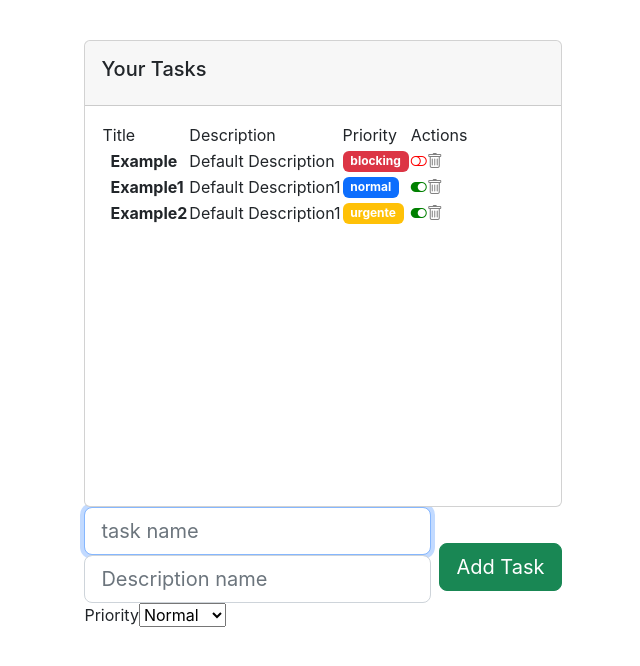
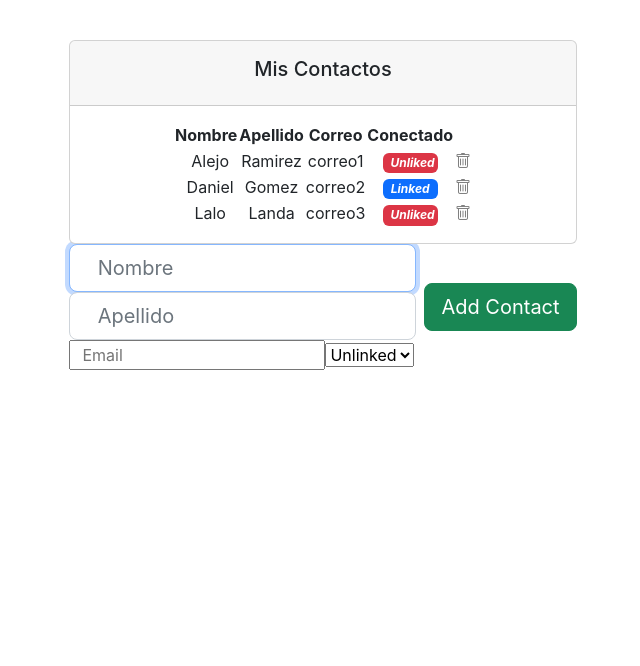
Before and after one commit to dalejandroramirez/OpenbootCamp, a React (Create React App) app: page / in a window 1280 px wide. Shown: the top 666 px of the page, without its empty margins (317-957 px from the left). Built offline with nearby package versions, Linux system fonts and the light colour scheme.

Commit message:
feature Creacion de la tarea numero 3 la cual solicita la creancio de una lista de contactos que se puede modificar y decir si esta o no conectadps

```diff
--- a/src/App.css
+++ b/src/App.css
@@ -1,5 +1,6 @@
 .App {
   text-align: center;
+  box-sizing: border-box;
 }
 
 .App-logo {
--- a/src/App.js
+++ b/src/App.js
@@ -11,6 +11,8 @@ import MiComponeteConContexto from './components/hooks/Ejemplo3'
 import Ejemplo4 from './components/hooks/Ejemplo4';
 import Greetingstyled from './components/pure/greetingStyled';
 import Father from './components/container/father';
+import ContactListComponent from './components/container/contact_list';
+
 
 function App() {
   return (
@@ -24,7 +26,7 @@ function App() {
         {/* <GreetingFun name="Alejo"></GreetingFun> */}
 
         {/* Componente Listado de Tareas */}
-        <TaskListComponent ></TaskListComponent>
+        {/* <TaskListComponent ></TaskListComponent> */}
 
         {/* Ejemplos de uso de Hooks */}
         {/* <Ejemplo1></Ejemplo1> */}
@@ -43,6 +45,14 @@ function App() {
       {/* <Father></Father> */}
       {/* <TaskListComponent ></TaskListComponent> */}
       {/* </header> */}
+
+
+      {/* Tarea 3 */
+
+       <ContactListComponent>
+
+      </ContactListComponent> }
+
     </div>
   );
 }
--- /dev/null
+++ b/src/components/container/contact_list.jsx
@@ -0,0 +1,92 @@
+import React , {useEffect,useState} from "react";
+import { Contact } from "../../models/contact.class"
+import Contacto from "../pure/contacto";
+import Contactform from "../pure/forms/contactForm";
+
+
+
+// Mostraremos todos los contactacto en el momento
+
+const ContactListComponent = () => {
+
+    const contacto1 = new Contact('Alejo','Ramirez','correo1',false);
+    const contacto2 = new Contact('Daniel','Gomez','correo2',true);
+    const contacto3 = new Contact('Lalo','Landa','correo3',false)
+
+    const [contacts, setcontacts] = useState([contacto1,contacto2,contacto3]);
+
+    useEffect(() => {
+        console.log("El estado de los contactos será modificado",contacts);
+        return () => {
+        };
+    }, [contacts]);
+
+
+    function contactIsConected(contact) {
+      console.log("Contacto que se va a conectar es: ",contact);
+      const index = contacts.indexOf(contact);
+      const tempContacts = [...contacts];
+      tempContacts[index].linked = !tempContacts[index].linked ;
+      setcontacts(tempContacts)
+    }
+
+    function contactIsadded(contact) {
+      console.log("this task will be add",contact);
+      const index = contacts.indexOf(contact);
+      const tempContacts = [...contacts];
+      tempContacts.push(contact)
+      setcontacts(tempContacts)
+    }
+
+    function removeContact(contact)
+    {
+      console.log("this task will be add",contact);
+      const index = contacts.indexOf(contact);
+      const tempContacts = [...contacts];
+      tempContacts.splice(index,1)
+      setcontacts(tempContacts)
+    }
+
+
+    return (
+      <div>
+        <div className="col-12">
+          <div className="card">
+            <div className="card-header p-3">
+              <h5 style={{textAlign: "center"}}> Mis Contactos</h5>
+            </div>
+            <div className='card-body' data-mdb-perfect-scrollbar= "true" style = { {position: 'relative', height: 'auto'} }>
+            <table style={{margin:"0 auto"}}>
+              <thead style={{ textAlign:"center" ,border:"2px"}}>
+                <tr>
+                  <th > Nombre </th>
+                  <th > Apellido </th>
+                  <th> Correo  </th>
+                  <th> Conectado </th>
+                  <th> </th>
+                </tr>
+              </thead>
+              <tbody >
+                {contacts.map((contact,index)=>{
+                  return(
+                    <Contacto
+                      key={index}
+                      contact={contact}
+                      conected = {contactIsConected}
+                      remove={removeContact}
+                    />
+
+                  )}
+                  )
+                }
+              </tbody>
+            </table>
+          </div>
+        </div>
+        </div>
+        <Contactform add= {contactIsadded}> </Contactform>
+      </div>
+    );
+}
+
+export default ContactListComponent;
--- a/src/components/container/task_list.jsx
+++ b/src/components/container/task_list.jsx
@@ -2,6 +2,7 @@ import React ,{ useState, useEffect} from 'react';
 import { LEVELS } from '../../models/levels.enum';
 import { Task } from "../../models/task.class"
 import TaskComponent from '../pure/task';
+
 
 import '../../styles/task.scss'
 import Taskform from '../pure/forms/taskForm';
@@ -17,11 +18,12 @@ const TaskListComponent = () => {
 
   // Control del ciclo de vida
   useEffect(() => {
-    console.log("Tasks State has been modified");
+    console.log("Tasks State has been modified",tasks);
     setLoading(false);
 
     return () => {
       console.log('TaskList component is going to unmount');
+
     };
   }, [tasks]);
 
@@ -78,7 +80,6 @@ function addTask(task) {
                           complete={completeTask}
                           remove={deleteTask}
                           >
-
                         </TaskComponent>
                       )
                       })
--- a/src/components/pure/contacto.jsx
+++ b/src/components/pure/contacto.jsx
@@ -1,23 +1,49 @@
 import React from 'react';
 import PropTypes from 'prop-types';
-import { Contact } from '../../models/contact.class';
+import '../../styles/contact.scss'
 
-const Contacto = ({contact}) => {
+
+
+const Contacto = ({contact,conected,remove}) => {
+
+    function contactIsConectedIcon() {
+      if (contact.linked) {
+        return(
+          <i onClick={()=> conected(contact)}
+            className='badge bg-primary task-action'
+            style={{color:"white",width:"55px"}}>Linked</i>
+              )
+      }else
+      {
+        return (<i onClick={()=>conected(contact)} className='badge bg-danger task-action' style={{color:"white" ,width:"55px"}}>Unliked</i>)
+      }
+    }
+
     return (
-        <div>
-            <p>
-                First Name : { contact.nombre }
-            </p>
-            <p>
-                Last Name : { contact.apellido }
-            </p>
-            <h4>
-                Email : { contact.email }
-            </h4>
-            <h5>
-                Linked: { contact.linked ? 'Online Contact': 'Contact Not Available' }
-            </h5>
-        </div>
+        <tr className='fw-normal'style={{ textAlign:"center"}}  >
+        <td >
+            <span className='ms-2'>{contact.nombre}</span>
+        </td>
+        <td className='align-middle'>
+            <span>{contact.apellido}</span>
+        </td>
+        <td className='align-middle'>
+            <span>{contact.email}</span>
+        </td>
+        <td className='align-middle contact-action'>
+        {contactIsConectedIcon()}
+        </td>
+        <td>
+        <i className='bi-trash contact-action'
+                style={{color:"gray"}}
+                onClick={()=> remove(contact)}
+                ></i>
+        </td>
+    </tr>
+
+
+
+
     );
 };
 
--- /dev/null
+++ b/src/components/pure/forms/contactForm.jsx
@@ -0,0 +1,57 @@
+
+import React, {useRef} from 'react';
+import { Contact } from '../../../models/contact.class';
+import { LEVELS } from '../../../models/levels.enum';
+
+
+const Contactform = ({add}) => {
+
+
+  const nameRef  = useRef('')
+  const apellidoRef = useRef('')
+  const emailRef = useRef('')
+  const linkedRef = useRef(false)
+
+
+  function addContact(e) {
+    console.log("Agregar contacto");
+    e.preventDefault();
+
+
+    const newContact = new Contact(
+      nameRef.current.value,
+      apellidoRef.current.value,
+      emailRef.current.value,
+      linkedRef.current.value === "Linked" ? true : false
+    );
+
+    add(newContact)
+
+  }
+
+
+    return (
+      <form onSubmit={addContact}
+            className='d-flex justify-content-center align-items-center mb-4'>
+      <div className='form-outline flex-fill'>
+      <input ref={nameRef} id="inputName" placeholder='  Nombre' className='form-control form-control-lg' required autoFocus></input>
+      <input ref={apellidoRef} id="inputLastName" placeholder='  Apellido' className='form-control form-control-lg' required ></input>
+      <input ref={emailRef} id="inputEmail" placeholder='  Email' className='' type="text"></input>
+      <select ref={linkedRef} id='selectLinked'>
+        <option  value={"Unlinked"}>Unlinked </option>
+        <option  value={"Linked"} >linked </option>
+
+      </select>
+      </div>
+
+      <button type='submit'
+              className='btn btn-success btn-lg ms-2'
+
+      >
+        Add Contact
+      </button>
+      </form>
+    );
+}
+
+export default Contactform;
--- a/src/models/contact.class.js
+++ b/src/models/contact.class.js
@@ -2,7 +2,7 @@ export class Contact {
   nombre = '' ;
   apellido = '' ;
   email = '' ;
-  linked = '' ;
+  linked = false ;
   constructor(nombre, apellido ,email,linked){
     this.nombre = nombre;
     this.apellido = apellido;
--- /dev/null
+++ b/src/styles/contact.scss
@@ -0,0 +1,3 @@
+.contact-action {
+  cursor: pointer;
+}
```
